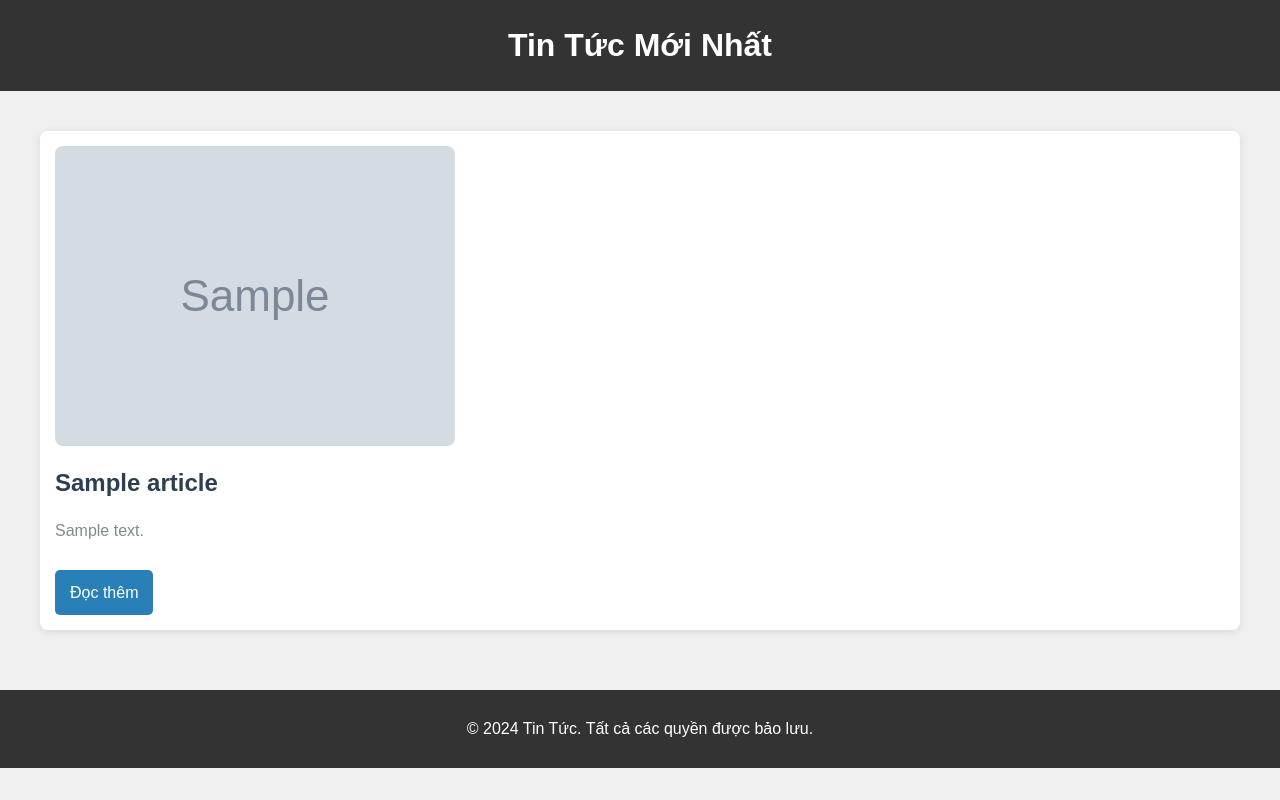
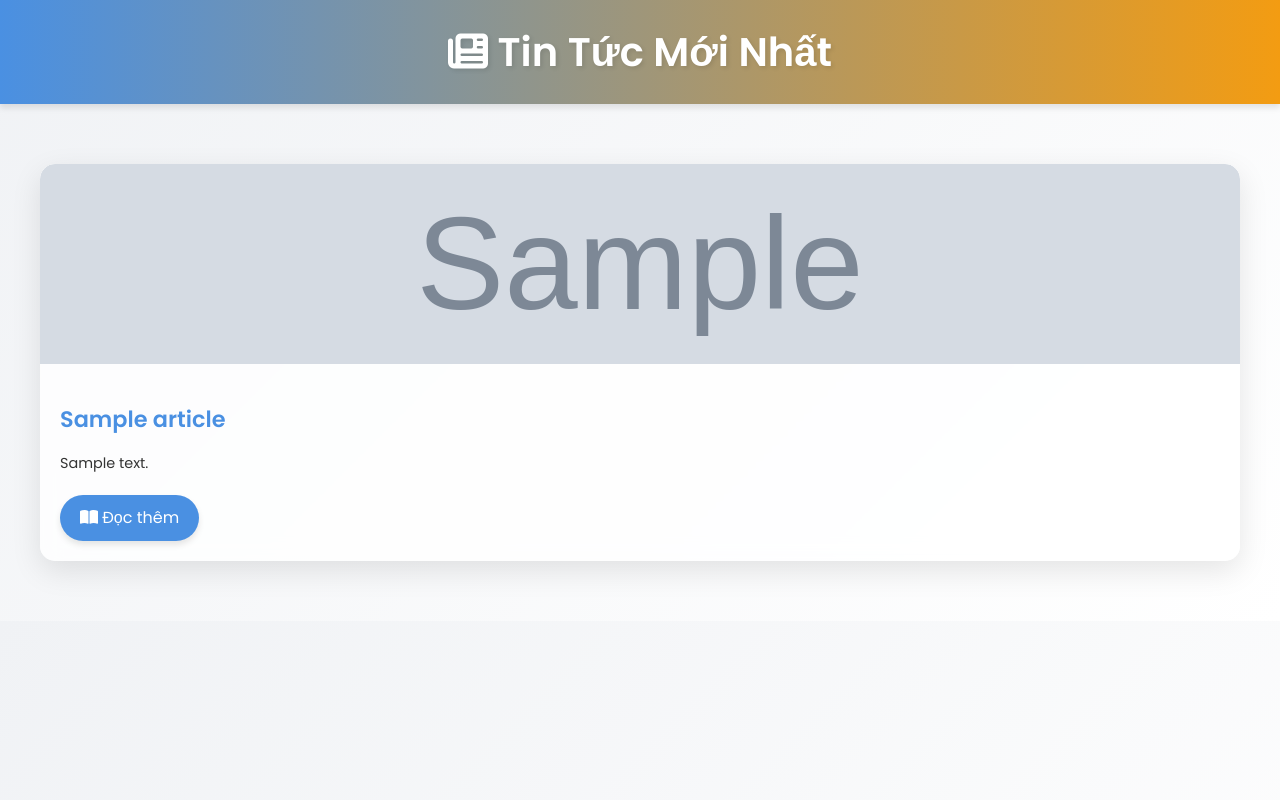
Before and after one commit to tanbaycu/tanbaycu-website, a Flask app: template templates/news.html in a window 1280 px wide. Run offline with Flask 3, Linux system fonts and the light colour scheme; the template is opened without the code that fills it: most values are stand-ins (such as "Sample title", 1, 10 or a date in 2020); grey boxes marked "Sample" are stand-in pictures; parts of the project's set-up code (start-up, migrations or seed data) failed here and were passed over.

Commit message:
new form new and ip

```diff
--- a/templates/news.html
+++ b/templates/news.html
@@ -5,101 +5,150 @@
     <meta name="viewport" content="width=device-width, initial-scale=1.0" />
     <title>News - Tanbaycu</title>
     <link rel="icon" type="image/x-icon" href="{{ url_for('static', filename='favicon.ico') }}" />
+    <link href="https://fonts.googleapis.com/css2?family=Poppins:wght@300;400;600&display=swap" rel="stylesheet">
+    <link rel="stylesheet" href="https://cdnjs.cloudflare.com/ajax/libs/font-awesome/6.4.0/css/all.min.css">
     <style>
+        :root {
+            --primary-color: #4a90e2;
+            --secondary-color: #f39c12;
+            --text-color: #333;
+            --bg-color: #f0f2f5;
+        }
+
         body {
-        font-family: "Arial", sans-serif;
-        background-color: #f0f0f0; /* Màu nền sáng */
-        color: #333; /* Màu chữ */
+            font-family: 'Poppins', sans-serif;
+            background: linear-gradient(135deg, var(--bg-color) 0%, #ffffff 100%);
+            color: var(--text-color);
             margin: 0;
             padding: 0;
             line-height: 1.6;
         }
 
         header {
-        background-color: #333; /* Nền tối cho header */
-        color: #fff; /* Màu chữ sáng */
+            background: linear-gradient(to right, var(--primary-color), var(--secondary-color));
+            color: #fff;
             padding: 20px;
             text-align: center;
+            box-shadow: 0 4px 6px rgba(0, 0, 0, 0.1);
         }
 
         h1 {
             margin: 0;
+            font-size: 2.5em;
+            font-weight: 600;
+            text-shadow: 2px 2px 4px rgba(0,0,0,0.1);
         }
 
         .container {
             max-width: 1200px;
-        margin: 20px auto;
+            margin: 40px auto;
+            padding: 20px;
+            display: grid;
+            grid-template-columns: repeat(auto-fit, minmax(300px, 1fr));
+            gap: 30px;
+        }
+
+        .article {
+            background-color: rgba(255, 255, 255, 0.8);
+            backdrop-filter: blur(10px);
+            border-radius: 15px;
+            box-shadow: 0 10px 30px rgba(0, 0, 0, 0.1);
+            overflow: hidden;
+            transition: all 0.3s ease;
+        }
+
+        .article:hover {
+            transform: translateY(-10px);
+            box-shadow: 0 15px 40px rgba(0, 0, 0, 0.2);
+        }
+
+        .article img {
+            width: 100%;
+            height: 200px;
+            object-fit: cover;
+            border-top-left-radius: 15px;
+            border-top-right-radius: 15px;
+            transition: transform 0.3s ease;
+        }
+
+        .article:hover img {
+            transform: scale(1.05);
+        }
+
+        .article-content {
             padding: 20px;
         }
 
-      .article {
-        background-color: #fff; /* Nền trắng cho bài viết */
-        border-radius: 8px;
-        box-shadow: 0 2px 10px rgba(0, 0, 0, 0.1);
-        margin-bottom: 20px;
-        padding: 15px;
-        transition: transform 0.3s;
-      }
-
-      .article:hover {
-        transform: translateY(-5px); /* Hiệu ứng phóng lên khi hover */
-      }
-
-      .article img {
-        max-width: 100%;
-        border-radius: 8px;
-      }
-
         .article h2 {
-        margin: 10px 0 5px;
-        color: #2c3e50; /* Màu tiêu đề */
+            margin: 10px 0 15px;
+            color: var(--primary-color);
+            font-size: 1.4em;
+            font-weight: 600;
         }
 
         .article p {
-        color: #7f8c8d; /* Màu chữ cho đoạn văn */
+            color: var(--text-color);
+            font-size: 0.9em;
+            margin-bottom: 20px;
         }
 
         .article a {
             display: inline-block;
-        margin-top: 10px;
-        padding: 10px 15px;
-        background-color: #2980b9; /* Nền cho nút */
+            padding: 10px 20px;
+            background-color: var(--primary-color);
             color: #fff;
-        border-radius: 5px;
+            border-radius: 25px;
             text-decoration: none;
-        transition: background-color 0.3s;
+            font-weight: 500;
+            transition: all 0.3s ease;
+            box-shadow: 0 4px 6px rgba(0, 0, 0, 0.1);
         }
 
         .article a:hover {
-        background-color: #3498db; /* Màu nền khi hover */
+            background-color: var(--secondary-color);
+            transform: translateY(-2px);
+            box-shadow: 0 6px 8px rgba(0, 0, 0, 0.15);
         }
 
         footer {
             text-align: center;
-        margin-top: 20px;
-        padding: 10px;
-        background-color: #333;
+            margin-top: 40px;
+            padding: 20px;
+            background-color: var(--primary-color);
             color: #fff;
+            font-size: 0.9em;
         }
 
-      @media (max-width: 600px) {
+        .no-news {
+            grid-column: 1 / -1;
+            text-align: center;
+            font-size: 1.2em;
+            color: var(--text-color);
+            background-color: rgba(255, 255, 255, 0.8);
+            padding: 40px;
+            border-radius: 15px;
+            box-shadow: 0 10px 30px rgba(0, 0, 0, 0.1);
+        }
+
+        @media (max-width: 768px) {
             .container {
+                grid-template-columns: 1fr;
                 padding: 10px;
             }
 
-        .article {
-          padding: 10px;
+            h1 {
+                font-size: 2em;
             }
 
-        .article h2 {
-          font-size: 1.5em; /* Giảm kích thước tiêu đề trên thiết bị di động */
+            .article {
+                margin-bottom: 20px;
             }
         }
     </style>
 </head>
 <body>
     <header>
-      <h1>Tin Tức Mới Nhất</h1>
+        <h1><i class="fas fa-newspaper"></i> Tin Tức Mới Nhất</h1>
     </header>
 
     <div class="container">
@@ -107,20 +156,38 @@
             {% for article in articles %}
                 <div class="article">
                     {% if article.urlToImage %}
-              <img src="{{ article.urlToImage }}" alt="Article Image" />
+                        <img src="{{ article.urlToImage }}" alt="Article Image" loading="lazy" />
+                    {% else %}
+                        <img src="https://via.placeholder.com/300x200?text=No+Image" alt="Placeholder" loading="lazy" />
                     {% endif %}
+                    <div class="article-content">
                         <h2>{{ article.title }}</h2>
                         <p>{{ article.description }}</p>
-            <a href="{{ article.url }}" target="_blank">Đọc thêm</a>
+                        <a href="{{ article.url }}" target="_blank"><i class="fas fa-book-open"></i> Đọc thêm</a>
+                    </div>
                 </div>
             {% endfor %}
         {% else %}
+            <div class="no-news">
+                <i class="fas fa-exclamation-circle"></i>
                 <p>Không có tin tức nào để hiển thị.</p>
+            </div>
         {% endif %}
     </div>
 
-    <footer>
-      <p>&copy; 2024 Tin Tức. Tất cả các quyền được bảo lưu.</p>
-    </footer>
+    <script>
+        document.addEventListener('DOMContentLoaded', (event) => {
+            const articles = document.querySelectorAll('.article');
+            articles.forEach((article, index) => {
+                article.style.opacity = '0';
+                article.style.transform = 'translateY(20px)';
+                setTimeout(() => {
+                    article.style.transition = 'opacity 0.5s ease, transform 0.5s ease';
+                    article.style.opacity = '1';
+                    article.style.transform = 'translateY(0)';
+                }, index * 100);
+            });
+        });
+    </script>
 </body>
 </html>
```
Lines whose indentation alone changed are shown as unchanged.
